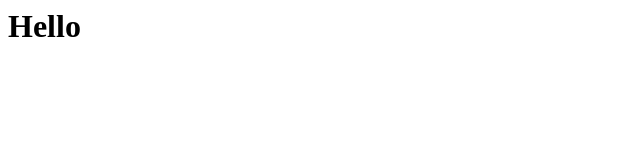
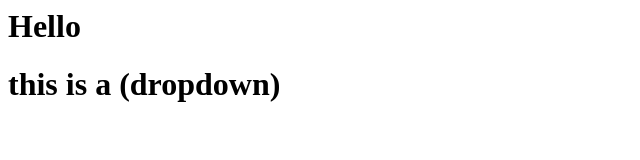
Before and after one commit to hajiqasim358/PushRepo, a plain HTML site: page home.html in a window 1280 px wide. Shown: the whole page, without its empty margins (0-640 px from the left). Drawn offline with Linux system fonts and the light colour scheme.

```diff
--- a/home.html
+++ b/home.html
@@ -1,3 +1,4 @@
 <html>
     <h1>Hello</h1>
+    <h1>this is a (dropdown) </h1>
 </html>
```
